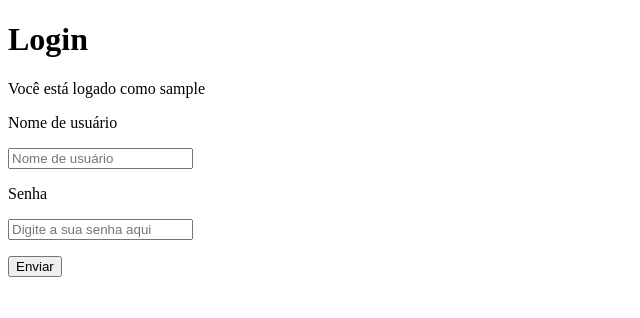
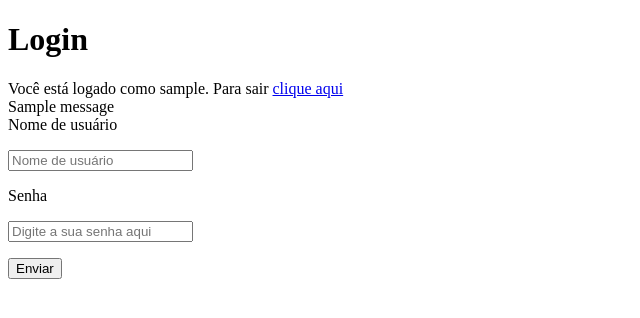
Before and after one commit to acorreiacruz/login-logout-form, a Django app: page / in a window 1280 px wide. Shown: the top 318 px of the page, without its empty margins (0-640 px from the left). Run offline with Django 4.2, Linux system fonts and the light colour scheme; a user stored in the database is signed in; tables that the repository leaves empty hold one stand-in row (values such as "Sample post"); one stand-in notice (Sample message) is shown.

Commit message:
Últimos ajustes no template login, criando uma url para a view logout_view e ajustando as flash messages

```diff
--- a/users/templates/users/pages/login.html
+++ b/users/templates/users/pages/login.html
@@ -4,13 +4,15 @@
     <div class="title-container center">
         <h1 class="title">Login</h1>
         {% if request.user.is_authenticated %}
-            <p>Você está logado como {{ request.user.username }}</p>
+            <div>Você está logado como {{ request.user.username }}. Para sair <a href="{% url 'users:logout' %}">clique aqui</a></div>
         {% endif %}
     </div>
-    {% if message %}
-        <div class="message {{ message.tags }}">
-            {{ message }}
-        </div>
+    {% if messages %}
+        {% for message in messages %}
+            <div class="message {{ messages.tags }}">
+                {{ message }}
+            </div>
+        {% endfor %}
     {% endif %}
     {% include 'global/form.html' %}
 {% endblock content %}
--- a/users/urls.py
+++ b/users/urls.py
@@ -8,4 +8,5 @@ urlpatterns = [
     path('login/validate/', views.login_view_validate, name="login_validate"),
     path('register/', views.register, name="register"),
     path('regiser/validate/', views.register_validate, name="register_validate"),
+    path('logout/',views.logout_view, name="logout"),
 ]
--- a/users/views.py
+++ b/users/views.py
@@ -31,6 +31,7 @@ def register_validate(request):
         user.set_password(user.password)
         form.save()
         del(request.session['register_form_data'])
+        messages.success(request, "Usuário registrado com sucesso!")
         return redirect("users:login")
 
     return redirect('users:register')
@@ -57,13 +58,13 @@ def login_view_validate(request):
         )
 
         if authenticated_user is not None:
-            messages.success("Usuário logado com sucesso!")
+            messages.success(request, "Usuário logado com sucesso!")
             login(request,authenticated_user)
         else:
-            messages.error("Credenciais do usuário inválidas!")
+            messages.error(request, "Credenciais do usuário inválidas!")
 
     else:
-        messages.error("Nome de usuário e senha inválidos!")
+        messages.error(request, "Nome de usuário e senha inválidos!")
 
     return redirect("users:login")
 
```
